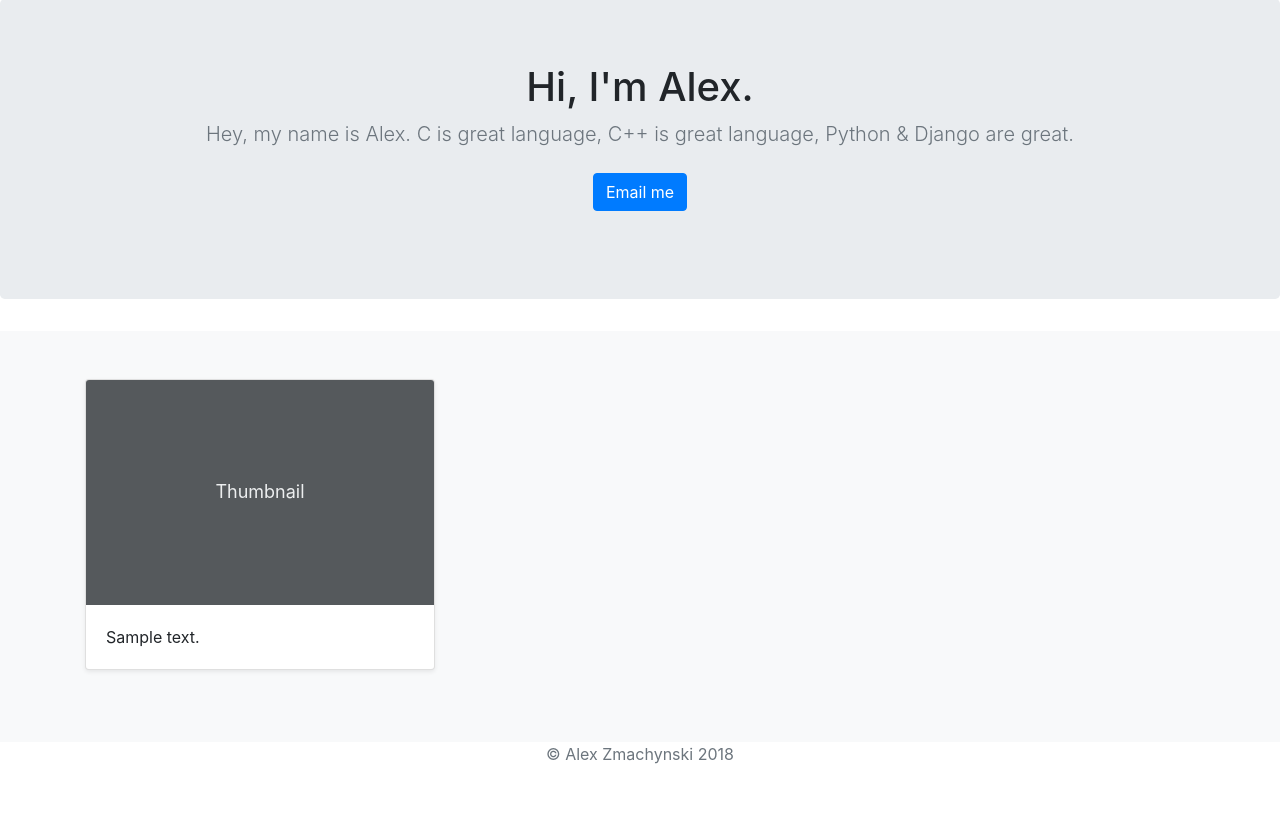
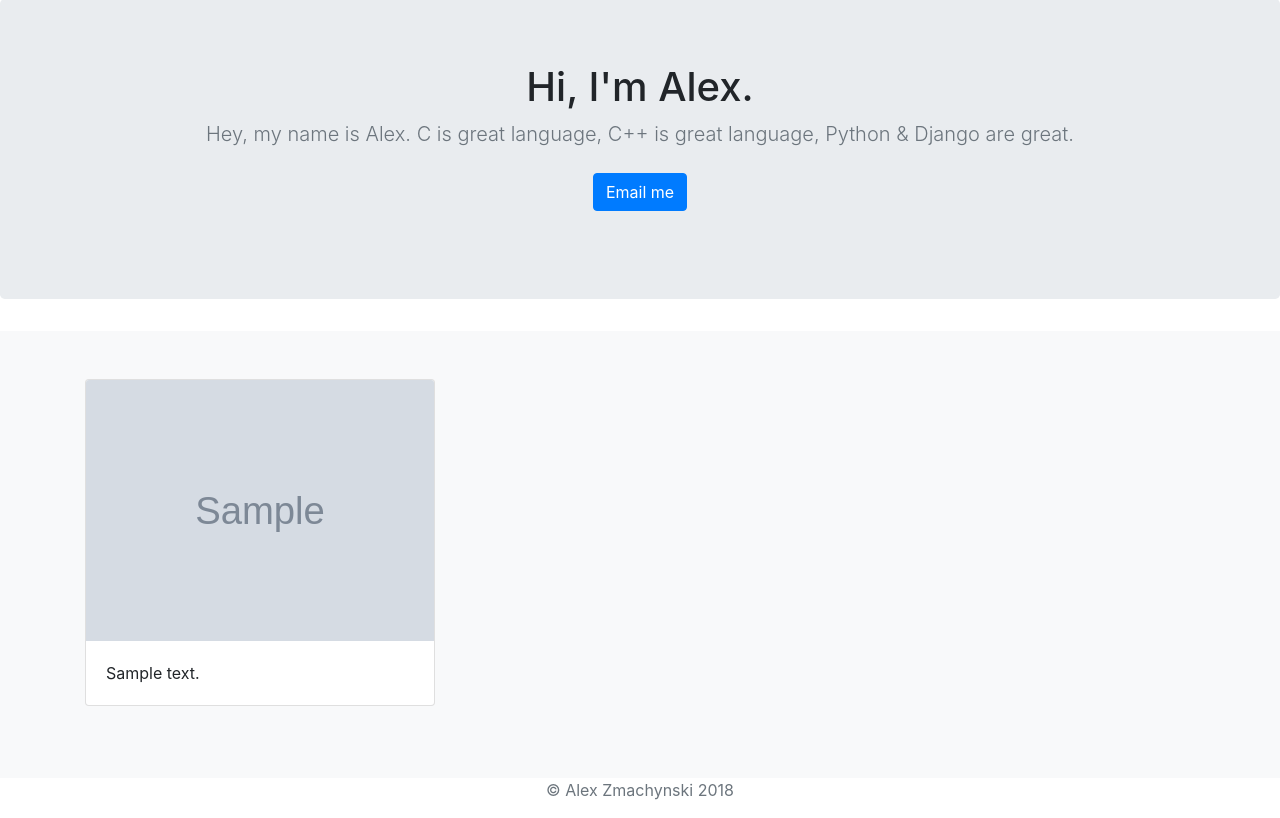
Before and after one commit to AlexZHD/portfolio-project, a Django app: template jobs/templates/jobs/home.html in a window 1280 px wide. Shown: the part 57-875 px from the top of the page. Before the commit the page ends 821 px from the top, so only its background shows below. Run offline with Django 3.2, Linux system fonts and the light colour scheme; the template is opened without the code that fills it: most values are stand-ins (such as "Sample title", 1, 10 or a date in 2020); grey boxes marked "Sample" are stand-in pictures; data that the repository does not hold is empty; some libraries are stand-ins or nearby versions.

Commit message:
before Halina

```diff
--- a/jobs/templates/jobs/home.html
+++ b/jobs/templates/jobs/home.html
@@ -66,16 +66,16 @@
     <div class="container">
 
       <div class="row">
+        {% for job in jobs.all %}
         <div class="col-md-4">
-          {% for job in jobs.all %}
-          <div class="card mb-4 shadow-sm">
-            <svg class="bd-placeholder-img card-img-top" width="100%" height="225" xmlns="http://www.w3.org/2000/svg" preserveAspectRatio="xMidYMid slice" focusable="false" role="img" aria-label="Placeholder: Thumbnail"><title>Placeholder</title><rect fill="#55595c" width="100%" height="100%"/><text fill="#eceeef" dy=".3em" x="50%" y="50%">Thumbnail</text></svg>
+          <div class="card mb-4 box-shadow">
+            <img class="card-img-top" src="{{ job.image.url }}"/>
             <div class="card-body">
               <p class="card-text">{{ job.summary }}</p>
             </div>
           </div>
-          {% endfor %}
         </div>
+        {% endfor %}
        </div>
     </div>
   </div>
```
